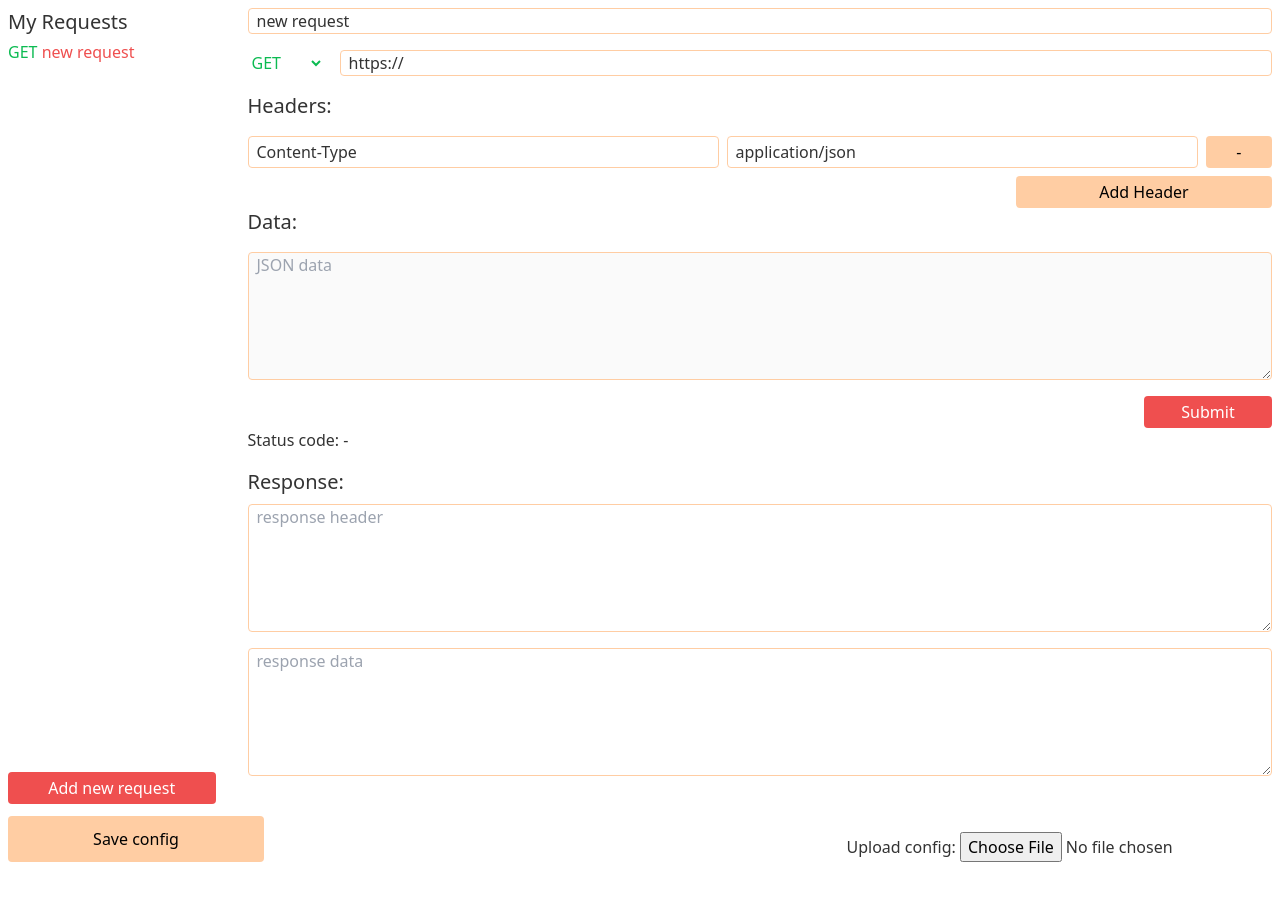
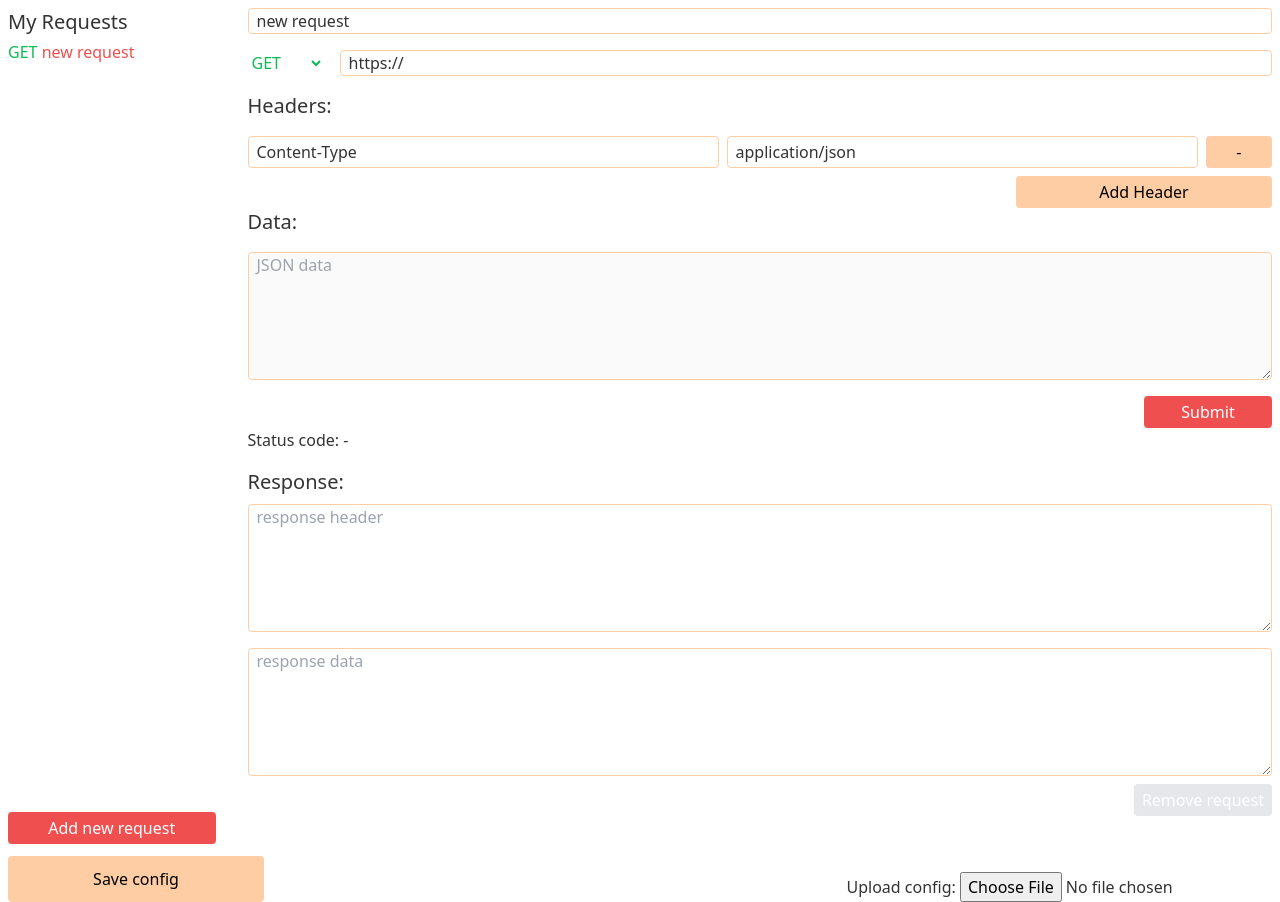
Before and after one commit to schtibe/postgirl, a Svelte app: page / in a window 1280 px wide. Before the commit the page ends 862 px from the top, so only its background shows below. Built offline with nearby package versions, Linux system fonts and the light colour scheme.

Commit message:
Reorganize store a bit

```diff
--- a/src/App.svelte
+++ b/src/App.svelte
@@ -34,6 +34,13 @@
 		@apply bg-secondary;
 	}
 
+	btn--primary:disabled,
+	.btn--secondary:disabled {
+		@apply bg-gray-200;
+		@apply text-white;
+		@apply cursor-not-allowed;
+	}
+
 	input:not([type="file"]),
 	textarea {
 		@apply px-2;
--- a/src/RequestList.svelte
+++ b/src/RequestList.svelte
@@ -13,10 +13,6 @@
   requests.subscribe((value) => {
     requestStore = value;
   });
-
-  function addRequest() {
-    requests.update((requests) => [...requests, defaultRequest()]);
-  }
 
   function selectRequest(number) {
     currentRequest.set(number);
@@ -57,5 +53,7 @@
     </div>
   {/each}
 
-  <button on:click={addRequest} class="mt-auto btn--primary">Add new request</button>
+  <button on:click={requests.addNew} class="mt-auto btn--primary">
+    Add new request
+  </button>
 </div>
--- a/src/RequestWindow.svelte
+++ b/src/RequestWindow.svelte
@@ -110,3 +110,12 @@
     value={responseData}
     class="h-32 mt-4" />
 </div>
+
+<div class="flex flex-col">
+  <button
+    class="self-end mt-2 btn--secondary"
+    disabled={requestStore.length == 1}
+    on:click={requests.remove(requestData)}>
+    Remove request
+  </button>
+</div>
--- a/src/store.js
+++ b/src/store.js
@@ -1,7 +1,9 @@
+import * as R from "ramda";
 import { writable } from "svelte/store";
 
 export const defaultRequest = () =>  (
 {
+    id: new Date().getTime(),
     name: 'new request',
     url: "https://",
     headers: [
@@ -15,8 +17,35 @@ export const defaultRequest = () =>  (
   }
  )
 
-export const requests = writable([
-  defaultRequest()
-])
 
 export const currentRequest = writable(0)
+
+function createRequests() {
+  const { subscribe, set, update } = writable([defaultRequest()]);
+
+  let requestData;
+
+  subscribe(data => {
+    requestData = data;
+  })
+
+  const addNew = () => {
+    update((requests) => [...requests, defaultRequest()]);
+  }
+
+  const remove = (request) => {
+    requests.set(R.without([request], requestData));
+    currentRequest.set(0)
+  }
+
+  return {
+    subscribe,
+    set,
+    update,
+    addNew,
+    remove,
+    select: n => currentRequest = n,
+  }
+}
+
+export const requests = createRequests();
```
